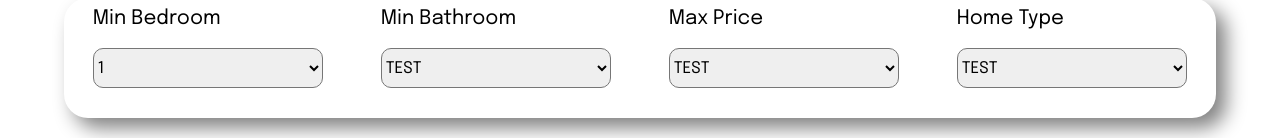
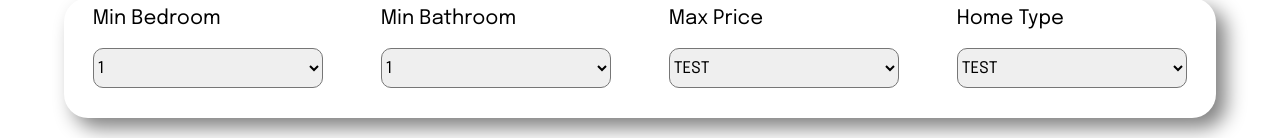
Before and after one commit to Asadlion92/UniLife-Unit-6, a React (Vite) app: page /cityDetails/1 in a window 1280 px wide. Shown: the part 362-500 px from the top of the page. Built offline with nearby package versions, Linux system fonts and the light colour scheme; no server answers.

Commit message:
Bathroom Filter is working

```diff
--- a/src/pages/CityDetails/CityDetails.jsx
+++ b/src/pages/CityDetails/CityDetails.jsx
@@ -15,50 +15,42 @@ function CityDetails() {
     const [card, setCard] = useState([])
 
     const [bedroomCount, setBedroomCount] = useState('1')
+    const [bathroomCount, setBathroomCount] = useState('1')
 
-    //Steps for getting the POST Request to work
-    //1. First I created the serverUrl for the backend
-    const serverUrl = "https://unilife-server.herokuapp.com/properties/filter"
-
-    //2. I created the query object
-  //   const query={
-  //     city_id: city_id,
-  //     bedroom_count: bedroomCount
-  // }
 
     const handleBedroomFilter = (e) => {
       console.log(e.target.value)
       setBedroomCount(e.target.value)
-      //3. I created the axios.post request with the serverUrl below and the query object. It appears that when the onChange event is triggered when I select the dropdown, the data appears to be the same but it is placed in a different order than what's posted on the page. Nonetheless, all the data is there.
-      // axios.post(`${serverUrl}`,
-      // {query})
-      // .then(res => {
-      //   console.log(res.data)
-      // })
-      // .catch(err => console.log(err))
+      //Step 3: I stored the bedroomCount from the selected values from the dropdown to state.
     }
 
+    const handleBathroomFilter = (e) => {
+      console.log(e.target.value)
+      setBathroomCount(e.target.value)
+    }
 
-    //LEFT OFF HERE ON THE CODE BELOW
     useEffect(
       ()=>{
+
+        //Steps for getting the POST request to work
+        //Step 1: I created a const variable name query which contains an object of data that needs to be used to filter "city_id, bedroom_count, bathroom_count" etc.
         const query={
           city_id: city_id,
-          bedroom_count: bedroomCount,
-          bathroom_count:1
+          bedroom_count: bedroomCount, //Step 4: By placing the state "bedroomCount" here, the post request will filter from the selection from the dropdown.
+          bathroom_count: bathroomCount
         }
+
+        //Step 2: I create a post request using axios and query. From the console log, when there is a change in the bedroom_count, the filter will be displayed.
 
         axios.post(`https://unilife-server.herokuapp.com/properties/filter`, {query})
         .then(res =>{
             console.log("filtering")
             console.log(res.data.response)
             setCard(res.data.response)
-            //when I set "setCard" to res.data.response, it filters the cards. Maybe I remove setCard from the data below
+            //when I set "setCard" to res.data.response, it filters the cards.
+            //The state "card" and "setCard" controls the PropertyCards that is being displayed on the screen. Also, the query and the post request filters the data when changing the bedroom_count info.
         })
         .catch(err => console.log(err))
-
-        //TEST ABOVE CODE
-        //The code above filters when I change the bedroom and bathroom count
 
         axios.get(`https://unilife-server.herokuapp.com/properties/city/${city_id}`)
         .then(res => {
@@ -71,7 +63,7 @@ function CityDetails() {
         })
         .catch(err => console.log(err))
 
-      }, [bedroomCount]
+      }, [bedroomCount, bathroomCount] //Step 5: Since we are using useEffect, bedroomCount is placed as a dependency so when there is a change in bedroomCount, the page will rerender
     )
 
 
@@ -99,8 +91,10 @@ function CityDetails() {
           </div>
           <div className='filter-column'>
             <label htmlFor="">Min Bathroom</label>
-            <select name="" id="">
-              <option value="">TEST</option>
+            <select onChange={handleBathroomFilter}>
+              <option value="1">1</option>
+              <option value="2">2</option>
+              <option value="3">3</option>
             </select>
           </div>
           <div className='filter-column'>
```
